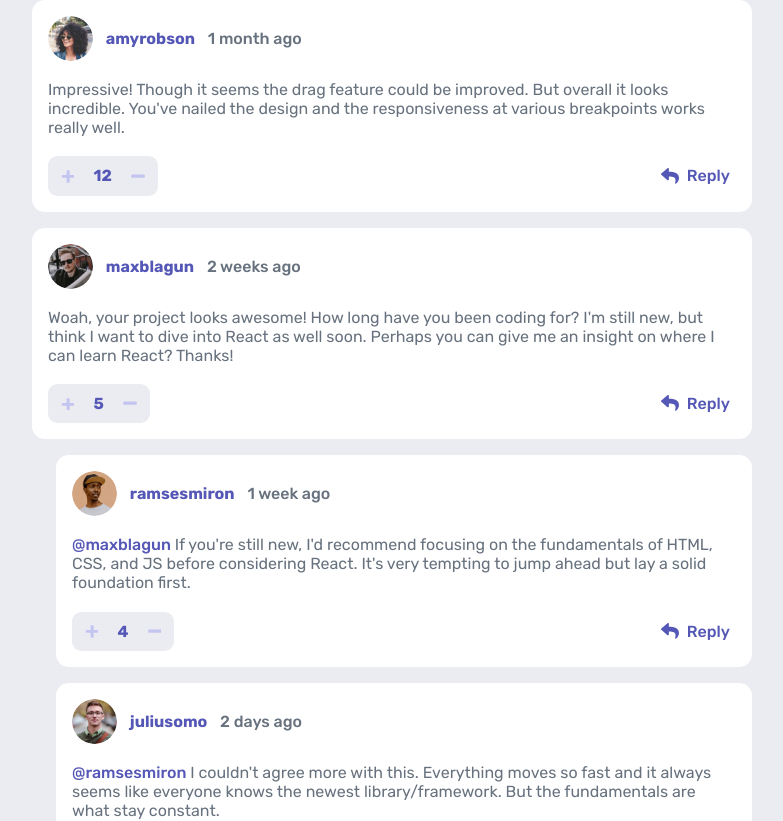
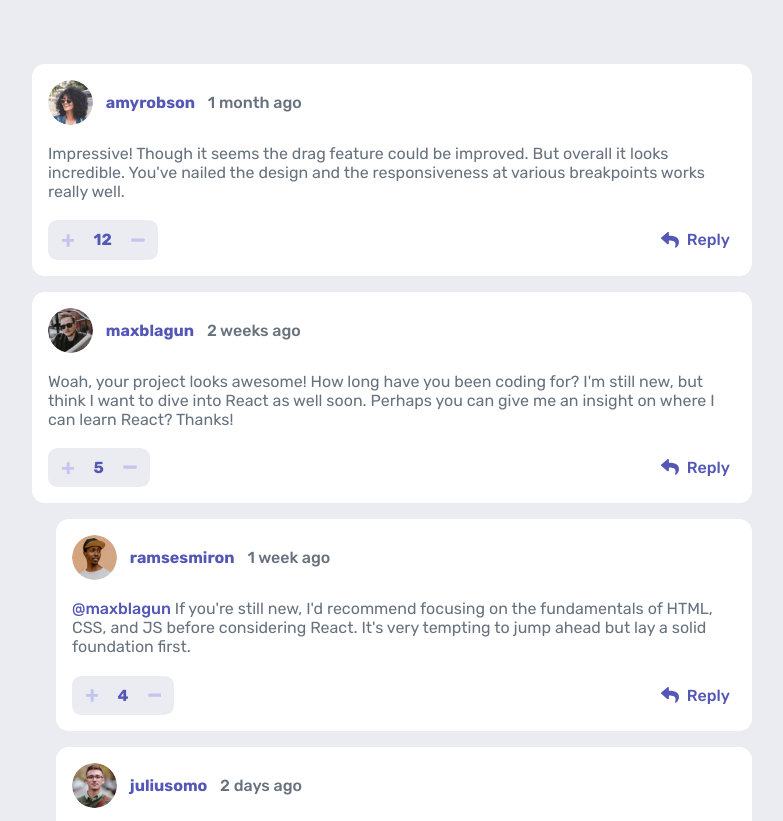
Before and after one commit to AmodeusR/FM--interactive-comments-section, a React (Vite) app: page / in a window 1280 px wide. Shown: the top 821 px of the page, without its empty margins (248-1031 px from the left). Built offline with nearby package versions, Linux system fonts and the light colour scheme.

Commit message:
Created new variables picture-size/border-radius

```diff
--- a/src/styles/main.scss
+++ b/src/styles/main.scss
@@ -10,6 +10,8 @@
   --clr-neutral-light: hsl(211, 10%, 45%);
   --clr-white: hsl(0, 0%, 100%);
 
+  --picture-size: 45px;
+  --border-radius: .8rem;
 }
 
 *,
@@ -33,6 +35,8 @@ button {
   justify-content: center;
   min-height: 100vh;
   background-color: var(--background);
+
+  padding-block: 4rem;
 }
 
 .comments {
```
